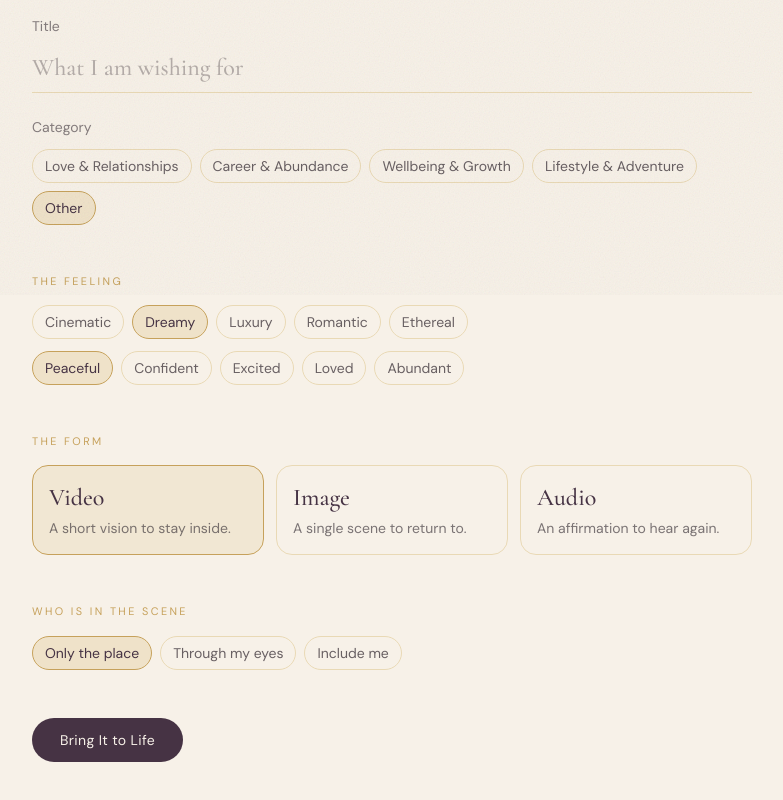
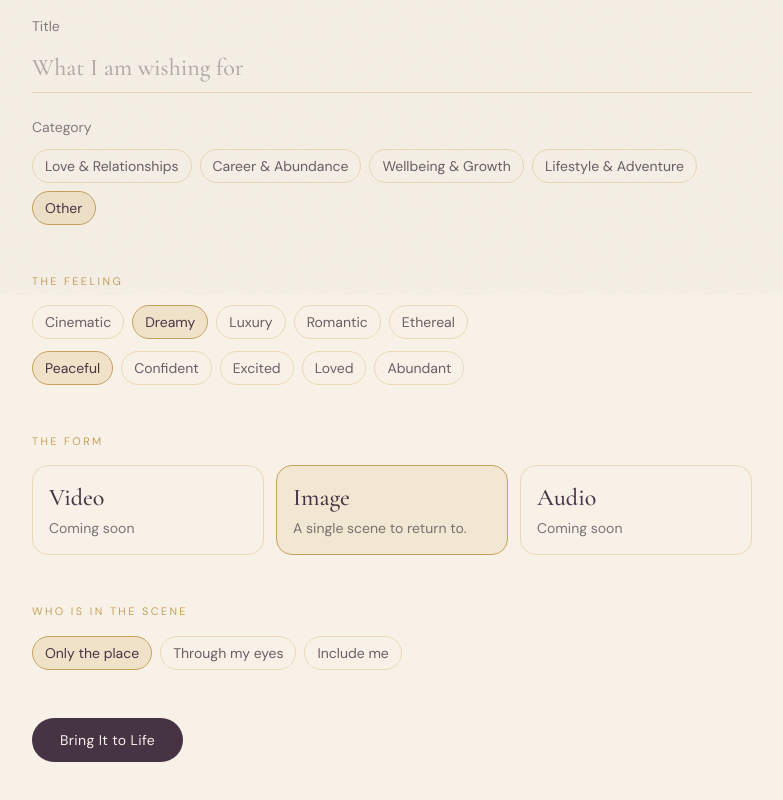
Before and after one commit to Ryoyo2530/manifest, a React (Vite) app: page /create in a window 1280 px wide. Shown: the part 505-1305 px from the top of the page, without its empty margins (248-1031 px from the left). Built offline with nearby package versions, Linux system fonts and the light colour scheme; no server answers.

Commit message:
fix: default to supported image generation

```diff
--- a/src/pages/Compose.tsx
+++ b/src/pages/Compose.tsx
@@ -45,7 +45,7 @@ export function Compose() {
   const [style, setStyle] = useState<Style>('Dreamy')
   const [mood, setMood] = useState<Mood>('Peaceful')
   const [presence, setPresence] = useState<Presence>('environment')
-  const [outputType, setOutputType] = useState<OutputType>('video')
+  const [outputType, setOutputType] = useState<OutputType>('image')
   const [error, setError] = useState('')
 
   const suggestion = useMemo(
@@ -218,12 +218,13 @@ export function Compose() {
               <button
                 key={item.id}
                 type="button"
+                disabled={item.id !== 'image'}
                 onClick={() => setOutputType(item.id)}
                 data-on={item.id === outputType}
                 className="rounded-2xl border border-champagne px-4 py-4 text-left data-[on=true]:border-gold data-[on=true]:bg-champagne/40"
               >
                 <span className="block font-serif text-2xl text-plum">{item.label}</span>
-                <span className="mt-1 block text-sm text-ink/65">{item.hint}</span>
+                <span className="mt-1 block text-sm text-ink/65">{item.id === 'image' ? item.hint : 'Coming soon'}</span>
               </button>
             ))}
           </div>
```
